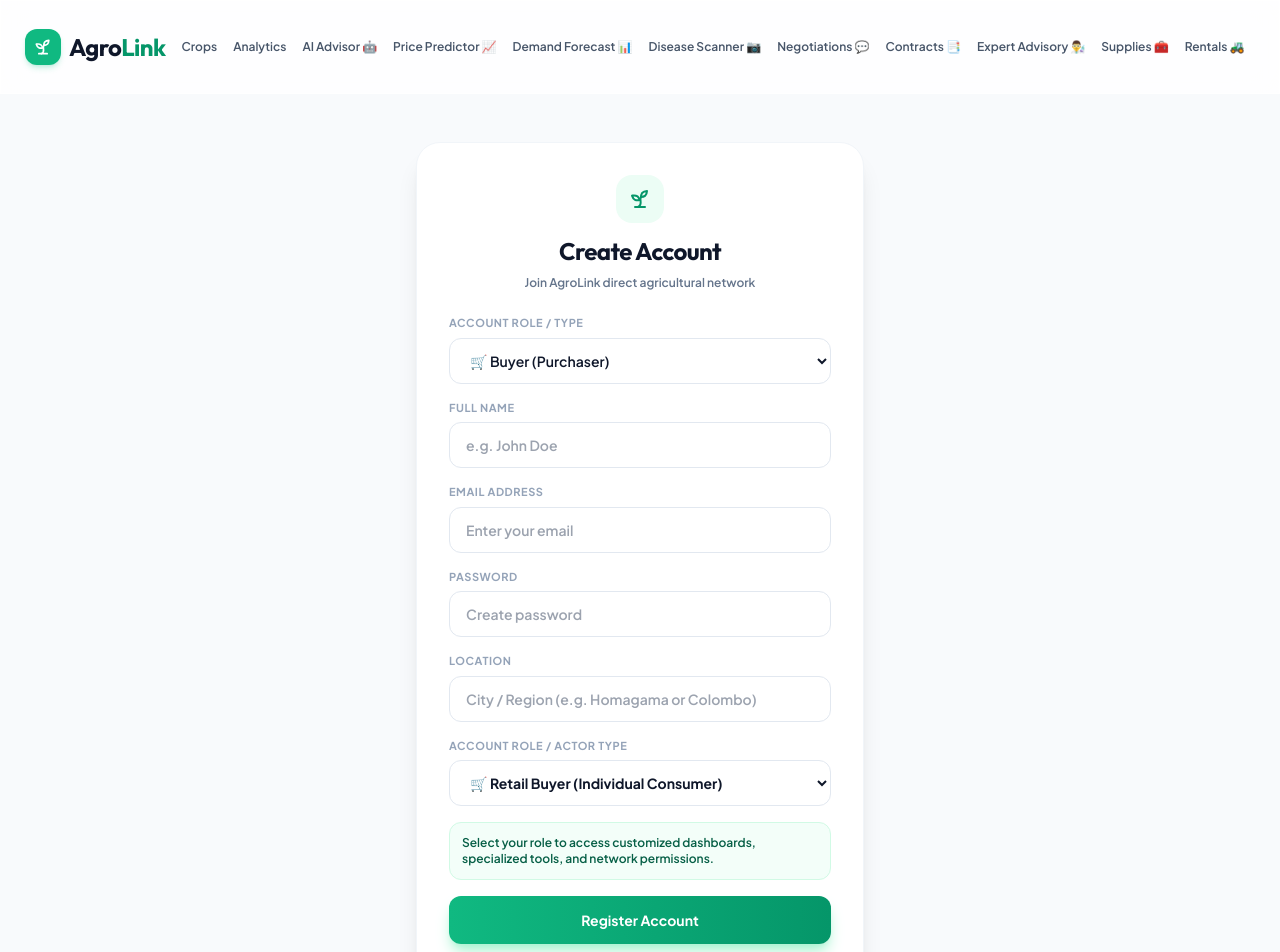
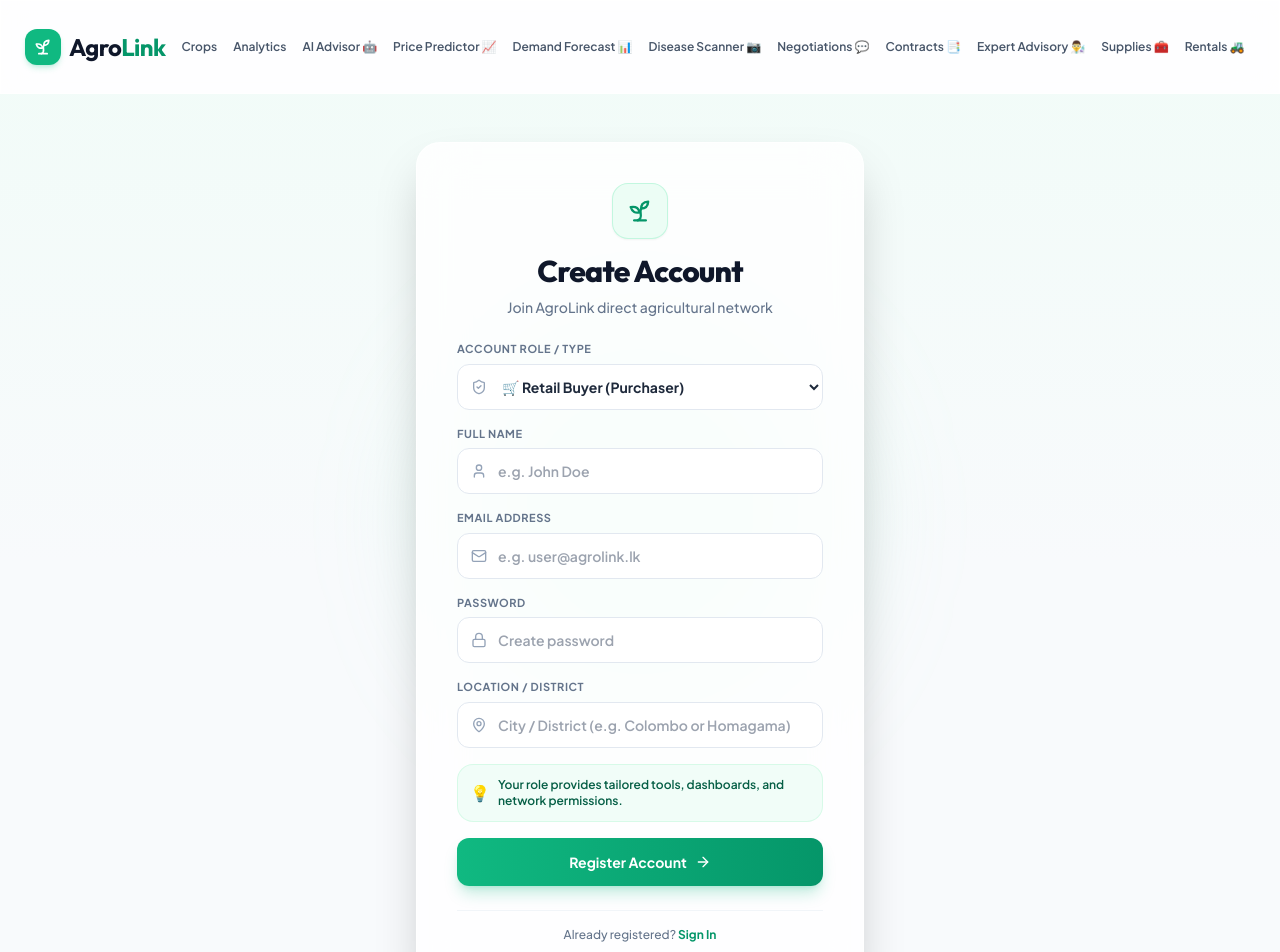
Before and after one commit to DulithThenuka/agrolink, a React (Vite) app in the folder frontend/: page /register in a window 1280 px wide. Shown: the top 952 px of the page. Built offline with nearby package versions, Linux system fonts and the light colour scheme.

Commit message:
Updated the Register page

```diff
--- a/frontend/src/pages/Register.jsx
+++ b/frontend/src/pages/Register.jsx
@@ -2,7 +2,7 @@
 import { Link, useNavigate } from 'react-router-dom';
 import { motion } from 'framer-motion';
 import { useAuth } from '../context/AuthContext';
-import { Sprout, AlertCircle, Loader2 } from 'lucide-react';
+import { Sprout, AlertCircle, Loader2, User, Mail, Lock, MapPin, ShieldCheck, ArrowRight } from 'lucide-react';
 
 export const Register = () => {
   const [name, setName] = useState('');
@@ -26,20 +26,24 @@
   };
 
   return (
-    <div className="relative min-h-[85vh] flex items-center justify-center py-12 px-4">
+    <div className="relative min-h-[85vh] flex items-center justify-center py-12 px-4 overflow-hidden">
+      {/* Background ambient radial glow */}
+      <div className="absolute inset-0 bg-gradient-to-b from-emerald-50/50 via-slate-50 to-slate-50 pointer-events-none" />
+      <div className="absolute top-1/4 left-1/2 -translate-x-1/2 w-96 h-96 bg-emerald-200/30 rounded-full blur-3xl pointer-events-none" />
+
       <motion.div
         initial={{ opacity: 0, y: 15 }}
         animate={{ opacity: 1, y: 0 }}
-        transition={{ duration: 0.5 }}
-        className="w-full max-w-md"
+        transition={{ duration: 0.5, ease: 'easeOut' }}
+        className="w-full max-w-md relative z-10 my-auto"
       >
-        <div className="bg-white rounded-3xl shadow-xl border border-slate-100 p-8 space-y-6">
+        <div className="bg-white/80 backdrop-blur-xl rounded-3xl shadow-2xl border border-white/80 p-8 sm:p-10 space-y-6">
           <div className="text-center space-y-2">
-            <div className="w-12 h-12 rounded-2xl bg-emerald-50 text-emerald-600 flex items-center justify-center mx-auto mb-3">
-              <Sprout className="w-6 h-6" />
+            <div className="w-14 h-14 rounded-2xl bg-emerald-50 border border-emerald-200/60 text-emerald-600 flex items-center justify-center mx-auto mb-3.5 shadow-sm">
+              <Sprout className="w-7 h-7" />
             </div>
-            <h2 className="text-2xl font-bold tracking-tight text-slate-900 font-display">Create Account</h2>
-            <p className="text-slate-500 text-xs font-semibold">Join AgroLink direct agricultural network</p>
+            <h2 className="text-2xl sm:text-3xl font-extrabold tracking-tight text-slate-900 font-display">Create Account</h2>
+            <p className="text-slate-500 text-xs sm:text-sm font-medium">Join AgroLink direct agricultural network</p>
           </div>
 
           {error && (
@@ -51,109 +55,115 @@
 
           <form onSubmit={handleSubmit} className="space-y-4">
             <div>
-              <label className="block text-[11px] font-bold text-slate-400 uppercase tracking-wider mb-1.5">
+              <label className="block text-[11px] font-bold text-slate-500 uppercase tracking-wider mb-1.5">
                 Account Role / Type
               </label>
+              <div className="relative">
+                <ShieldCheck className="w-4 h-4 text-slate-400 absolute left-3.5 top-1/2 -translate-y-1/2 pointer-events-none z-10" />
                 <select
                   value={role}
                   onChange={(e) => setRole(e.target.value)}
-                className="w-full px-4 py-3 rounded-xl border border-slate-200 text-sm font-semibold bg-white focus:outline-none focus:border-emerald-500 focus:ring-4 focus:ring-emerald-500/10 transition"
+                  className="w-full pl-10 pr-4 py-3 rounded-xl border border-slate-200 text-sm font-bold bg-white text-slate-800 focus:outline-none focus:border-emerald-500 focus:ring-4 focus:ring-emerald-500/10 transition"
                 >
-                <option value="BUYER">🛒 Buyer (Purchaser)</option>
+                  <option value="BUYER">🛒 Retail Buyer (Purchaser)</option>
                   <option value="FARMER">🌾 Farmer (Crop Producer)</option>
-                <option value="LOGISTICS">🚚 Logistics Provider / Driver</option>
+                  <option value="BUSINESS_BUYER">🏢 Business Buyer (Hotel / Supermarket / Exporter)</option>
+                  <option value="LOGISTICS_PROVIDER">🚚 Logistics Provider (Driver / Fleet Operator)</option>
+                  <option value="AGRICULTURAL_EXPERT">👨‍🔬 Agricultural Expert (Agronomist / Officer)</option>
+                  <option value="SUPPLIER">🧰 Input Supplier (Seeds, Fertilizer, Tools)</option>
                 </select>
+              </div>
             </div>
 
             <div>
-              <label className="block text-[11px] font-bold text-slate-400 uppercase tracking-wider mb-1.5">
+              <label className="block text-[11px] font-bold text-slate-500 uppercase tracking-wider mb-1.5">
                 Full Name
               </label>
+              <div className="relative">
+                <User className="w-4 h-4 text-slate-400 absolute left-3.5 top-1/2 -translate-y-1/2" />
                 <input
                   type="text"
                   value={name}
                   onChange={(e) => setName(e.target.value)}
                   placeholder="e.g. John Doe"
                   required
-                className="w-full px-4 py-3 rounded-xl border border-slate-200 text-sm font-semibold focus:outline-none focus:border-emerald-500 focus:ring-4 focus:ring-emerald-500/10 transition"
+                  className="w-full pl-10 pr-4 py-3 rounded-xl border border-slate-200 text-sm font-semibold bg-white focus:outline-none focus:border-emerald-500 focus:ring-4 focus:ring-emerald-500/10 transition"
                 />
+              </div>
             </div>
 
             <div>
-              <label className="block text-[11px] font-bold text-slate-400 uppercase tracking-wider mb-1.5">
+              <label className="block text-[11px] font-bold text-slate-500 uppercase tracking-wider mb-1.5">
                 Email Address
               </label>
+              <div className="relative">
+                <Mail className="w-4 h-4 text-slate-400 absolute left-3.5 top-1/2 -translate-y-1/2" />
                 <input
                   type="email"
                   value={email}
                   onChange={(e) => setEmail(e.target.value)}
-                placeholder="Enter your email"
+                  placeholder="e.g. user@agrolink.lk"
                   required
-                className="w-full px-4 py-3 rounded-xl border border-slate-200 text-sm font-semibold focus:outline-none focus:border-emerald-500 focus:ring-4 focus:ring-emerald-500/10 transition"
+                  className="w-full pl-10 pr-4 py-3 rounded-xl border border-slate-200 text-sm font-semibold bg-white focus:outline-none focus:border-emerald-500 focus:ring-4 focus:ring-emerald-500/10 transition"
                 />
+              </div>
             </div>
 
             <div>
-              <label className="block text-[11px] font-bold text-slate-400 uppercase tracking-wider mb-1.5">
+              <label className="block text-[11px] font-bold text-slate-500 uppercase tracking-wider mb-1.5">
                 Password
               </label>
+              <div className="relative">
+                <Lock className="w-4 h-4 text-slate-400 absolute left-3.5 top-1/2 -translate-y-1/2" />
                 <input
                   type="password"
                   value={password}
                   onChange={(e) => setPassword(e.target.value)}
                   placeholder="Create password"
                   required
-                className="w-full px-4 py-3 rounded-xl border border-slate-200 text-sm font-semibold focus:outline-none focus:border-emerald-500 focus:ring-4 focus:ring-emerald-500/10 transition"
+                  className="w-full pl-10 pr-4 py-3 rounded-xl border border-slate-200 text-sm font-semibold bg-white focus:outline-none focus:border-emerald-500 focus:ring-4 focus:ring-emerald-500/10 transition"
                 />
+              </div>
             </div>
 
             <div>
-              <label className="block text-[11px] font-bold text-slate-400 uppercase tracking-wider mb-1.5">
-                Location
+              <label className="block text-[11px] font-bold text-slate-500 uppercase tracking-wider mb-1.5">
+                Location / District
               </label>
+              <div className="relative">
+                <MapPin className="w-4 h-4 text-slate-400 absolute left-3.5 top-1/2 -translate-y-1/2" />
                 <input
                   type="text"
                   value={location}
                   onChange={(e) => setLocation(e.target.value)}
-                placeholder="City / Region (e.g. Homagama or Colombo)"
+                  placeholder="City / District (e.g. Colombo or Homagama)"
                   required
-                className="w-full px-4 py-3 rounded-xl border border-slate-200 text-sm font-semibold focus:outline-none focus:border-emerald-500 focus:ring-4 focus:ring-emerald-500/10 transition"
+                  className="w-full pl-10 pr-4 py-3 rounded-xl border border-slate-200 text-sm font-semibold bg-white focus:outline-none focus:border-emerald-500 focus:ring-4 focus:ring-emerald-500/10 transition"
                 />
               </div>
-
-            <div>
-              <label className="block text-[11px] font-bold text-slate-400 uppercase tracking-wider mb-1.5">
-                Account Role / Actor Type
-              </label>
-              <select
-                value={role}
-                onChange={(e) => setRole(e.target.value)}
-                className="w-full px-4 py-3 rounded-xl border border-slate-200 text-sm font-bold bg-white focus:outline-none focus:border-emerald-500 focus:ring-4 focus:ring-emerald-500/10 transition"
-              >
-                <option value="FARMER">🌾 Farmer (Crop & Harvest Producer)</option>
-                <option value="BUYER">🛒 Retail Buyer (Individual Consumer)</option>
-                <option value="BUSINESS_BUYER">🏢 Business Buyer (B2B - Hotel, Supermarket, Exporter)</option>
-                <option value="LOGISTICS_PROVIDER">🚚 Logistics Provider (Driver / Transport Operator)</option>
-                <option value="AGRICULTURAL_EXPERT">👨‍🔬 Agricultural Expert (Agronomist / Extension Officer)</option>
-                <option value="SUPPLIER">🧰 Input Supplier (Fertilizer, Seeds, Equipment)</option>
-                <option value="ADMIN">🏛️ Government Officer / System Admin</option>
-              </select>
             </div>
 
-            <div className="p-3 bg-emerald-50/60 border border-emerald-100 rounded-xl text-xs text-emerald-800 font-semibold">
-              Select your role to access customized dashboards, specialized tools, and network permissions.
+            <div className="p-3 bg-emerald-50/70 border border-emerald-100/80 rounded-2xl text-xs text-emerald-800 font-semibold flex items-center gap-2">
+              <span class="text-base">💡</span>
+              <span>Your role provides tailored tools, dashboards, and network permissions.</span>
             </div>
 
             <button
               type="submit"
               disabled={loading}
-              className="w-full py-3.5 bg-gradient-to-r from-emerald-500 to-emerald-600 text-white font-bold rounded-xl shadow-lg shadow-emerald-200 hover:from-emerald-600 hover:to-emerald-700 transition flex items-center justify-center text-sm disabled:opacity-50 mt-2"
+              className="w-full py-3.5 bg-gradient-to-r from-emerald-500 to-emerald-600 text-white font-bold rounded-xl shadow-lg shadow-emerald-500/25 hover:from-emerald-600 hover:to-emerald-700 transition flex items-center justify-center gap-2 text-sm disabled:opacity-50 mt-2"
             >
-              {loading ? <Loader2 className="w-5 h-5 animate-spin" /> : 'Register Account'}
+              {loading ? (
+                <Loader2 className="w-5 h-5 animate-spin" />
+              ) : (
+                <>
+                  Register Account <ArrowRight className="w-4 h-4" />
+                </>
+              )}
             </button>
           </form>
 
-          <p className="text-xs text-center text-slate-500 font-medium pt-2 border-t border-slate-100">
+          <p className="text-xs text-center text-slate-500 font-medium pt-4 border-t border-slate-100">
             Already registered?{' '}
             <Link to="/login" className="text-emerald-600 hover:underline font-bold">
               Sign In
```
Lines whose indentation alone changed are shown as unchanged.
